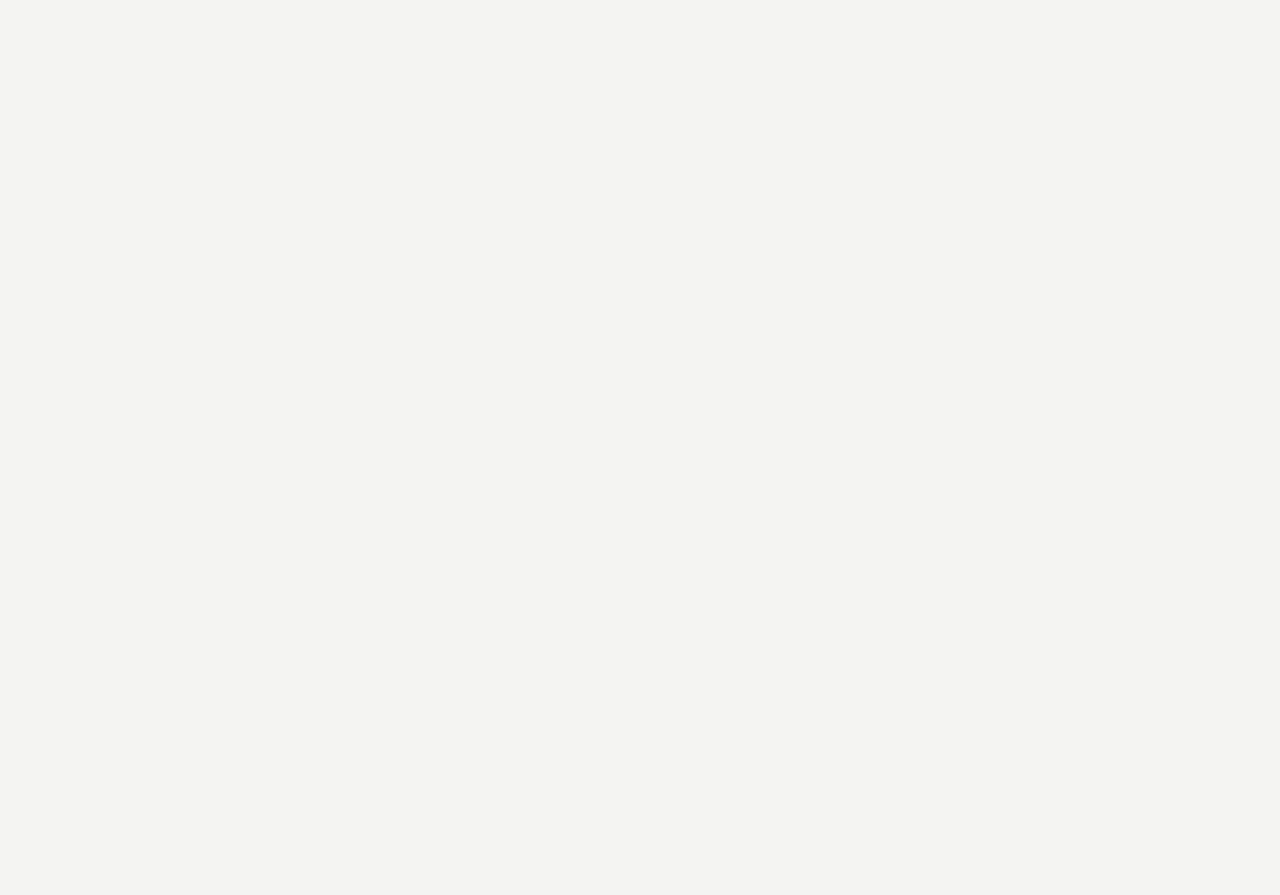
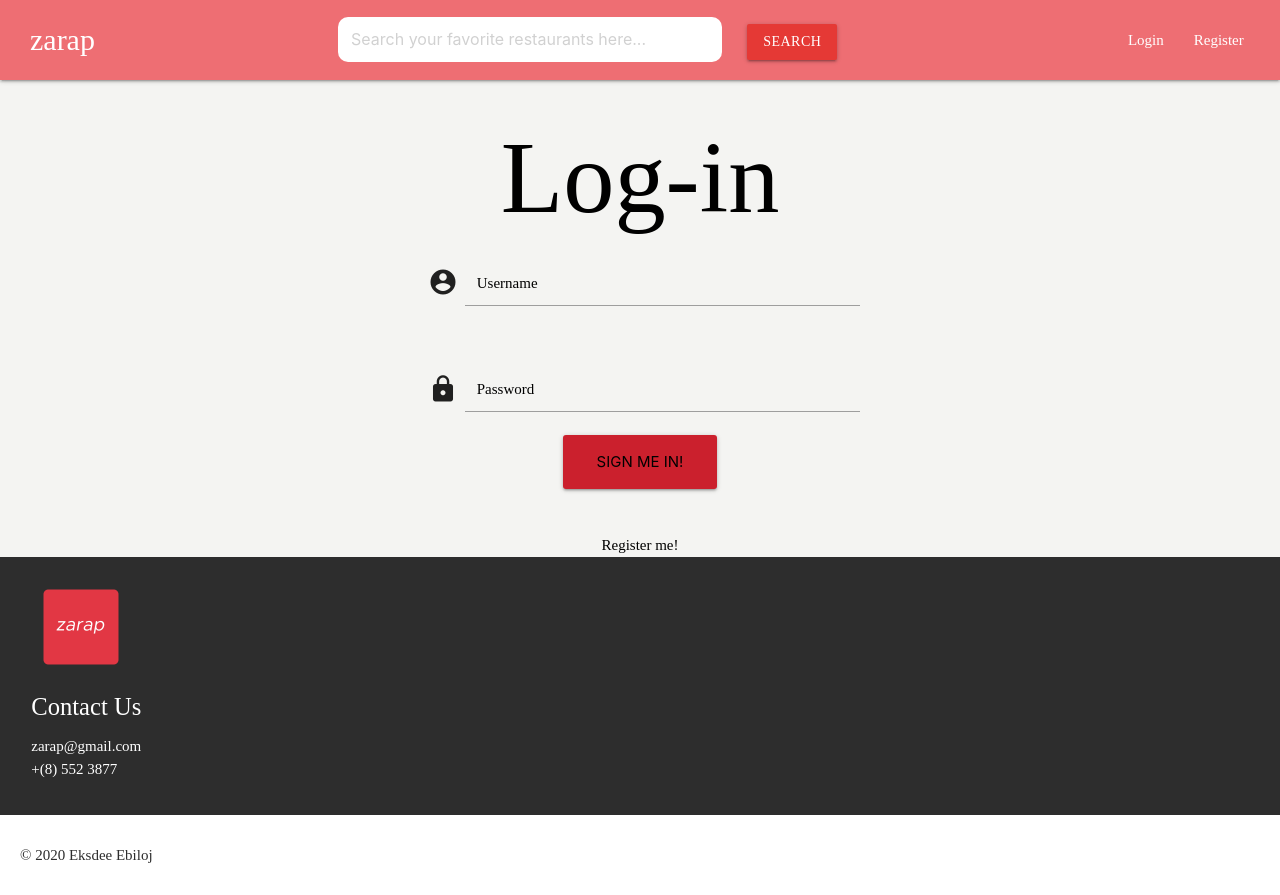
Before and after one commit to NeilMatthewLua/ccapdev_zarap, a Vue app: page /login in a window 1280 px wide. Before the commit the page ends 800 px from the top, so only its background shows below. Built offline with nearby package versions, Linux system fonts and the light colour scheme; a web font is replaced by a local one.

Commit message:
Working on front end. Functionality not complete

```diff
--- a/package.json
+++ b/package.json
@@ -3,7 +3,7 @@
   "version": "0.1.0",
   "private": true,
   "scripts": {
-    "serve": "vue-cli-service serve --port 9090",
+    "serve": "vue-cli-service serve --port 3000",
     "build": "vue-cli-service build",
     "lint": "vue-cli-service lint"
   },
--- a/src/assets/css/login.css
+++ b/src/assets/css/login.css
@@ -1,11 +1,50 @@
+body {
+    display: flex;
+    min-height: 100vh;
+    flex-direction: column;
+}
+
+
+main {
+    flex: 1 0 auto;
+}
+
+:root {
+    --default-button-color: #CB202D;
+    --default-navbar-color: #CB202D;
+    --default-buttontext-color: #FFFFFF;
+}
+
+/* .white-text {
+    color: var(--default-buttontext-color) !important;
+} */
+
+.margin-pushdown {
+    margin-bottom: 200px;
+}
+
 .padnav {
     padding-left: 15px;
+    background-color: var(--default-navbar-color);
 }
 
-.log_size {
+.title-size {
     font-size:8vw;
 }
 
-.margin_top {
+.margin-top {
     margin-top: 6vw;
 }
+
+.colored-button {
+    background-color: var(--default-button-color) !important;
+}
+
+.send-back-button {
+    z-index: 0 !important;
+}
+
+.hovered-link:hover {
+    color: var(--default-navbar-color) !important;
+    text-decoration: underline;
+}
--- a/src/assets/css/style.css
+++ b/src/assets/css/style.css
@@ -1,15 +1,35 @@
 body {
-    margin-bottom: 200px;
+
+}
+
+.BG-color {
+    background-color: #F4F4F2;
+}
+
+:root {
+    --default-button-color: #2D2D2D;
+    --default-navbar-color: #CB202D;
+}
+
+.black-color {
+    color: var(--default-button-color) !important;
+}
+
+.BG-black-color {
+    background-color: var(--default-button-color) !important;
 }
 
 .title {
     padding: 30px;
-    background: rgb(252, 60, 76);
     color: white;
     margin-left: auto;
     margin-right: auto;
     font-size: 20px;
     border-radius: 15px;
+}
+
+.colored-button {
+    background: var(--default-navbar-color) !important;
 }
 
 .pad4 {
@@ -18,11 +38,6 @@ body {
 
 .center {
     text-align: center;
-}
-
-.navright {
-    display: flex;
-    float: right;
 }
 
 .navitem {
@@ -37,9 +52,14 @@ body {
     padding: 5px;
     padding-left: 10px;
     padding-right: 10px;
-    border: 1px solid white;
+    border: 1px solid #2D2D2D;
     border-radius: 2px;
     margin-right: 55px;
+}
+
+.push-padding {
+    padding-right: 2%;
+    padding-top: 2%;
 }
 
 .searchround {
@@ -56,18 +76,74 @@ body {
     margin-top:17px;
 }
 
-.flexit {
-    display: flex;
-    justify-content: space-around;
-}
-
 .square {
-    border: 1px solid black;
+    border: 1px solid #2D2D2D;
     border-radius: 3px;
     width: 250px;
     height: 250px;
 }
 
+.nav-flex-right {
+    display: flex;
+    float: right;
+}
+
 .margin_right_5 {
     margin-right: 5%;
 }
+
+.navright {
+    display: flex;
+    flex-direction: row;
+}
+
+.navbar-right {
+    display: flex;
+    flex-direction: row;
+}
+
+.pushdown-logged {
+    padding-top: 30px;
+}
+
+.navbar-image {
+    height: 40px;
+    margin-right: 10%;
+}
+
+.dropdown-trigger {
+    display: inline-block;
+}
+
+.card {
+    position: relative !important;
+}
+
+.card-action {
+    position: absolute !important;
+    bottom: 0;
+    width: 100%;
+}
+
+@media(max-width: 640px) {
+    #search_small {
+        display: flex;
+        flex-direction: column;
+    }
+
+    #search_small div {
+        display: flex;
+        margin: 0; padding: 0;
+        width: 100%;
+    }
+
+    #search_small button {
+        display: flex;
+        justify-items: center;
+    }
+
+    .card-small {
+        margin-left: auto !important;
+        margin-right: auto !important;
+    }
+}
--- a/src/router/index.js
+++ b/src/router/index.js
@@ -2,6 +2,7 @@ import Vue from 'vue'
 import VueRouter from 'vue-router'
 import Home from '../views/Home.vue'
 import DisplayRestaurant from '../views/DisplayRestaurant.vue'
+import Login from '../views/Login.vue'
 
 Vue.use(VueRouter)
 
@@ -15,6 +16,11 @@ const routes = [
     path: '/restaurant',
     name: 'Display Restaurant',
     component: DisplayRestaurant
+  },
+  {
+    path: '/login',
+    name: 'Login',
+    component: Login
   }
   // {
   //   path: '/about',
--- /dev/null
+++ b/src/views/Login.vue
@@ -0,0 +1,78 @@
+<template>
+    <div>
+        <Navbar :hasSearch="true" :isLogged="false"/>
+        <div class="container center margin-pushdown">
+            <h1 class="black-text title-size">Log-in</h1>
+
+            <div class="container center margin-top">
+                <div class="container center">
+                    <div class="column">
+                        <!-- <form class="col s12" id="login" @submit="checkForm" action="" method="post" > -->
+                        <form class="col s12" id="login" @submit="print" method="post">
+                            <!-- if wrong credentials, display error message -->
+                            <!-- <p v-if="errors">
+                                <b>Invalid Credentials!</b>
+                            </p> -->
+                            <!-- login text area -->
+                            <div class="column">
+                                <div class="input-field col s6">
+                                    <i class="material-icons prefix">account_circle</i>
+                                    <!-- <input id="icon_prefix" type="text" class="validate"> -->
+                                    <input id="icon_prefix" type="text" class="validate" v-model="username">
+                                    <label for="icon_prefix" class="black-text">Username</label>
+                                </div>
+                                <br>
+                                <div class="input-field col s6">
+                                    <i class="material-icons prefix">lock</i>
+                                    <!-- <input id="icon_telephone" type="tel" class="validate"> -->
+                                    <input id="icon_telephone" type="tel" class="validate" v-model="password">
+                                    <label for="icon_telephone"  class="black-text">Password</label>
+                                </div>
+                            <input class=" white-text waves-effect waves-light btn-large colored-button margin-bottom-small send-back-button" type="submit" value="Sign me in!">
+                            </div>
+                        </form>
+                    </div>
+                </div>
+            </div>
+            <br>
+            <br>
+            <a href="register.html" class="href black-text hovered-link">Register me!</a>
+        </div>
+        <Footer />
+    </div>
+</template>
+
+<script>
+import M from 'materialize-css';
+import Navbar from '@/components/Navbar.vue';
+import Footer from '@/components/Footer.vue';
+
+export default {
+    name: 'Login',
+    components: {
+        Navbar,
+        Footer
+    },
+    mounted() {
+        M.AutoInit();
+    },
+    data() {
+        return {
+            errors: [],
+            username: null,
+            password: null
+        }
+      },
+    methods:{
+        print: function (e) {
+            console.log(this.username + " " + this.password);
+            e.preventDefault();
+        }
+    }
+}
+</script>
+
+<style>
+    @import '../assets/css/login.css';
+    @import '../assets/css/style.css';
+</style>
```
